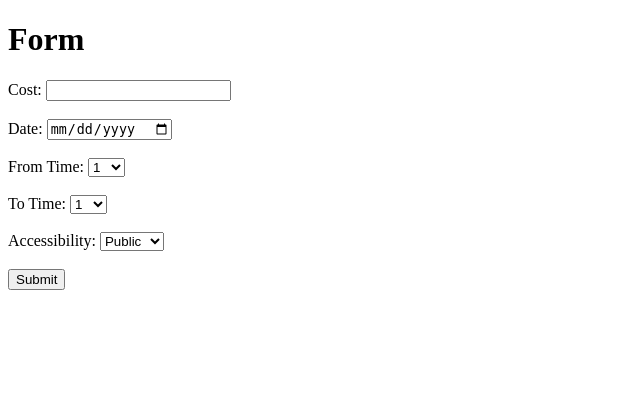
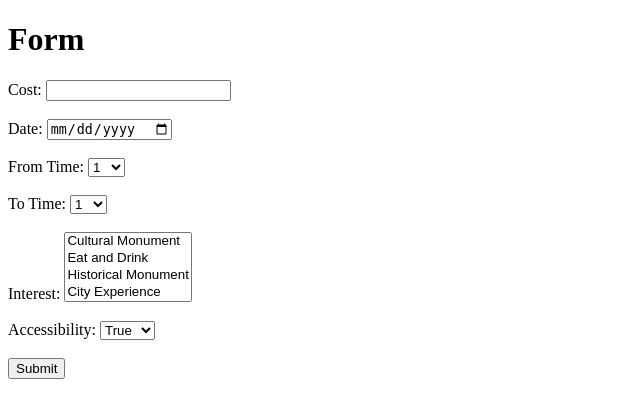
Before and after one commit to Utsav170/TripOwnData, a Node server app: page / in a window 1280 px wide. Shown: the top 418 px of the page, without its empty margins (0-640 px from the left). Run offline with Node 20, Linux system fonts and the light colour scheme; some libraries are stand-ins or nearby versions.

Commit message:
Multiple choice interest select

```diff
--- a/index.js
+++ b/index.js
@@ -15,16 +15,16 @@ app.get('/', (req, res) => {
 });
 
 app.post('/submit', (req, res) => {
-  const { cost, date, from_time, to_time, accessibility } = req.body;
+  const { cost, date, from_time, to_time, accessibility, interest } = req.body;
   const dayOfWeek = new Date(date).getDay();
 
-  console.log({dayOfWeek})
+  const isAccessible = accessibility === 'true' ? 'Yes' : 'No';
 
-  const query = `SELECT * FROM cities WHERE cost = ? AND ',' || closedWeek || ',' NOT LIKE '%,' || ? || ',%' AND accessibility = ?`;
+  const query = `SELECT * FROM cities WHERE cost = ? AND ',' || closedWeek || ',' NOT LIKE '%,' || ? || ',%' AND accessibility = ? AND timeFrom = ? AND timeTill = ?`;
 
   db.all(
     query,
-    [cost, dayOfWeek, accessibility],
+    [cost, dayOfWeek, isAccessible, from_time, to_time],
     (error, results) => {
       if (error) {
         console.error('Error executing query:', error);
@@ -32,16 +32,27 @@ app.post('/submit', (req, res) => {
         return;
       }
 
-      console.log("results[0]", results)
+      console.log("results[0]", results);
 
-      if(!results.length) return res.status(400).send('No results found');
+      if (!results.length) return res.status(400).send('No results found');
+
+      const selectedInterests = Array.isArray(interest) ? interest : [interest];
+
+      const filteredResults = results.filter(result => {
+        const dbInterests = result.interest.split(',').map(interest => interest.trim());
+        return selectedInterests.some(selectedInterest => dbInterests.includes(selectedInterest));
+      });
+
+      if (filteredResults.length === 0) {
+        return res.status(400).send('No results found for the selected interests');
+      }
 
       const csvWriter = createCsvWriter({
         path: 'output.csv',
-        header: Object.keys(results[0]).map(column => ({ id: column, title: column }))
+        header: Object.keys(filteredResults[0]).map(column => ({ id: column, title: column }))
       });
 
-      csvWriter.writeRecords(results)
+      csvWriter.writeRecords(filteredResults)
         .then(() => {
           console.log('CSV file created successfully!');
           res.setHeader('Content-Type', 'text/csv');
--- a/output.csv
+++ b/output.csv
@@ -1,3 +1,2 @@
 id,name,address,lat,long,description,symbolName,cost,closedWeek,timeFrom,timeTill,accessibility,interest,additional
-10,Kleinmarkthalle,"Hasengasse 5-7, 60311 Frankfurt am Main",50.11,8.68,"Market hall with 60+ vendors selling a variety of groceries, plus flowers, wine & prepared foods.",d,,"0,4","7/9/2023, 8:00:00 AM","7/9/2023, 6:00:00 PM",No,City Experience,
-12,Schirn Kunsthalle Frankfurt,"Römerberg, 60311 Frankfurt am Main",50.11,8.68,"The Schirn Kunsthalle in the old town of Frankfurt am Main, colloquially simply The Schirn, is one of the well-known exhibition venues in Europe. The Schirn was opened in 1986 and has hosted over 200 exhibitions since then.",a,10,"0,6","7/9/2023, 10:00:00 AM","7/9/2023, 7:00:00 PM",Yes,Art and Culture,City Experience
+21,Kaskaden auf dem alten Friedhof,"Frankfurter Str. 38, 35578 Wetzlar",,,"In 1928, together with the expressionist chapel, the cascades were built as a water feature with a total of 6 pools in the old cemetery in Wetzlar. Since the 1960s, this favorite place had been shut down, buried and also forgotten until it was discovered during work. The city of Wetzlar had the cascades repaired and restored. Since 2019, the water games have been running continuously during the day and are therefore open to visitors. Guided tours are also offered.",c,10,"2,5",10,15,No,"Museum, City Experience",History
--- a/seed.js
+++ b/seed.js
@@ -18,7 +18,7 @@ db.serialize(() => {
   db.run('DROP TABLE IF EXISTS cities');
 
   // Create a new table
-  db.run('CREATE TABLE cities (id INTEGER PRIMARY KEY, name TEXT, address TEXT, lat TEXT, long TEXT, description TEXT, symbolName TEXT, cost TEXT, closedWeek TEXT, timeFrom DATETIME, timeTill DATETIME, accessibility TEXT, interest TEXT, additional TEXT)');
+  db.run('CREATE TABLE cities (id INTEGER PRIMARY KEY, name TEXT, address TEXT, lat TEXT, long TEXT, description TEXT, symbolName TEXT, cost TEXT, closedWeek TEXT, timeFrom TEXT, timeTill TEXT, accessibility TEXT, interest TEXT, additional TEXT)');
 
   // Prepare the insert statement
   const insertStmt = db.prepare('INSERT INTO cities (name, address, lat, long, description, symbolName, cost, closedWeek, timeFrom, timeTill, accessibility, interest, additional) VALUES (?, ?, ?, ?, ?, ?, ?, ?, ?, ?, ?, ?, ?)');
--- a/views/form.ejs
+++ b/views/form.ejs
@@ -24,10 +24,20 @@
         <option value="<%= i %>"><%= i %></option>
       <% } %>
     </select><br><br>
+    <label for="interest">Interest:</label>
+    <select id="interest" name="interest" multiple>
+      <option value="Cultural Monument">Cultural Monument</option>
+      <option value="Eat and Drink">Eat and Drink</option>
+      <option value="Historical Monument">Historical Monument</option>
+      <option value="City Experience">City Experience</option>
+      <option value="Nature">Nature</option>
+      <option value="Art and Culture">Art and Culture</option>
+      <option value="Museum">Museum</option>
+    </select><br><br>
     <label for="accessibility">Accessibility:</label>
     <select id="accessibility" name="accessibility" required>
-      <option value="public">Public</option>
-      <option value="private">Private</option>
+      <option value="true">True</option>
+      <option value="false">False</option>
     </select><br><br>
     <button type="submit">Submit</button>
   </form>
```
Also changed, not shown: db.db, 1 other file.
